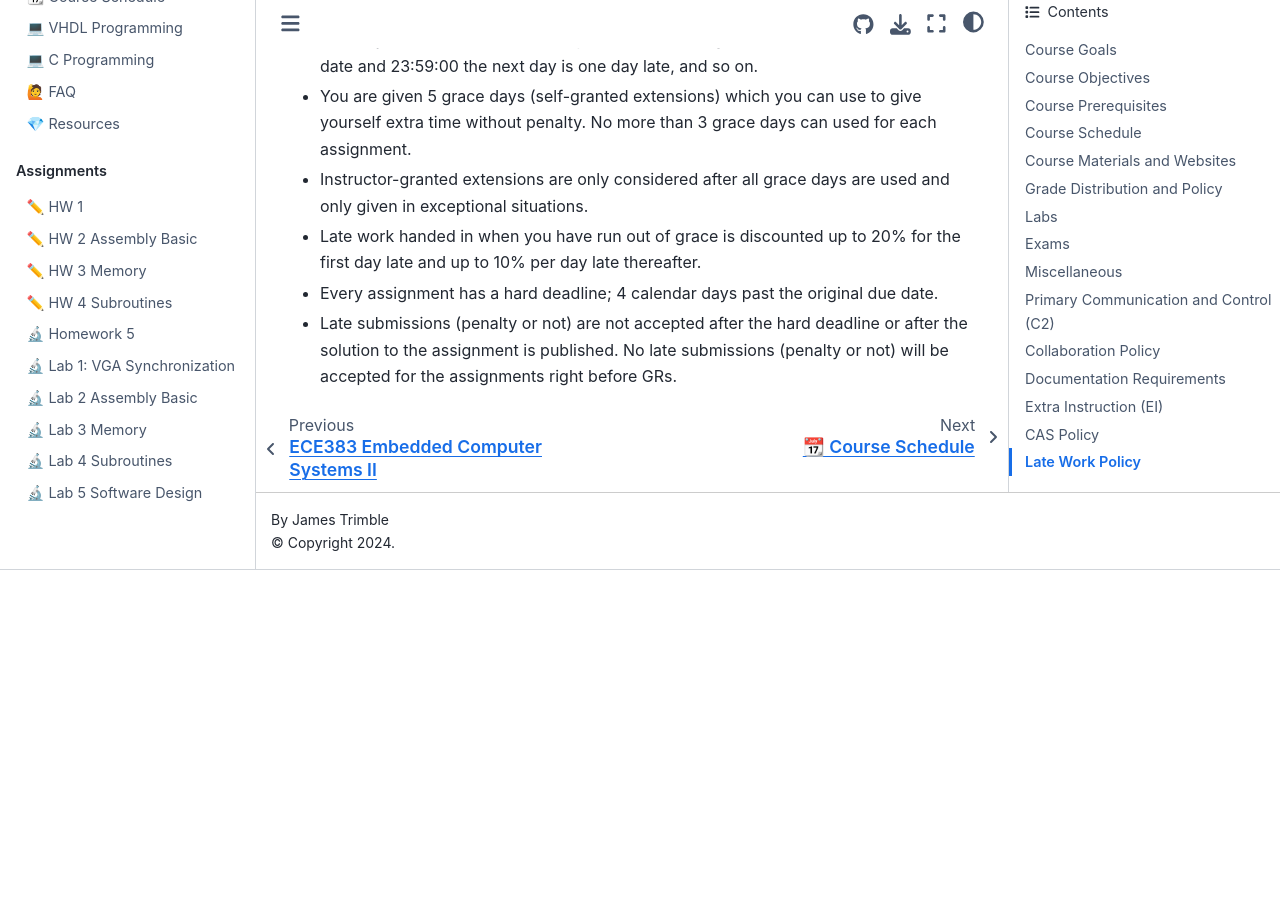
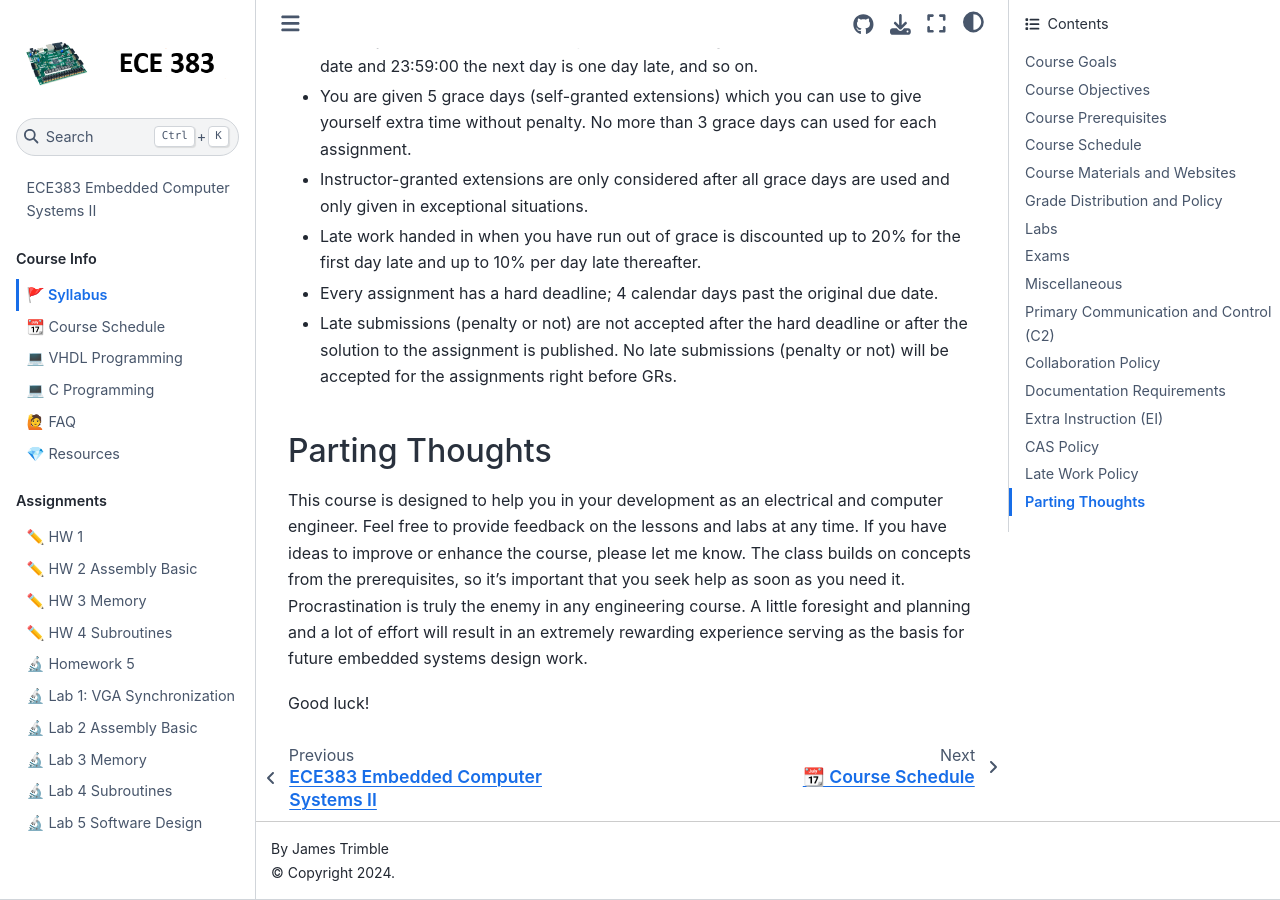
Before and after one commit to USAFA-ECE/ece383, a Jupyter Book: the page built from book/syllabus.md, in a window 1280 px wide and 900 px high, scrolled down 7118 px. Built offline with Jupyter Book 1.0.4 settings and Sphinx 7.4.7 and the Sphinx Book theme 1.1.4, drawn with Linux system fonts in a browser that asks for light colours; pages that are not in the unit, such as notebooks, are missing from menus; before the commit the page ends 7688 px from its top, so only the background shows below that.

Commit message:
Update syllabus.md

```diff
--- a/book/syllabus.md
+++ b/book/syllabus.md
@@ -146,3 +146,8 @@ All work is due as shown on Gradescope. If problems arise with graded assignment
 - Late work handed in when you have run out of grace is discounted up to 20% for the first day late and up to 10% per day late thereafter.
 - Every assignment has a hard deadline; 4 calendar days past the original due date.
 - Late submissions (penalty or not) are not accepted after the hard deadline or after the solution to the assignment is published. No late submissions (penalty or not) will be accepted for the assignments right before GRs.
+
+## Parting Thoughts
+This course is designed to help you in your development as an electrical and computer engineer. Feel free to provide feedback on the lessons and labs at any time. If you have ideas to improve or enhance the course, please let me know. The class builds on concepts from the prerequisites, so it's important that you seek help as soon as you need it. Procrastination is truly the enemy in any engineering course. A little foresight and planning and a lot of effort will result in an extremely rewarding experience serving as the basis for future embedded systems design work.
+
+Good luck!
```
